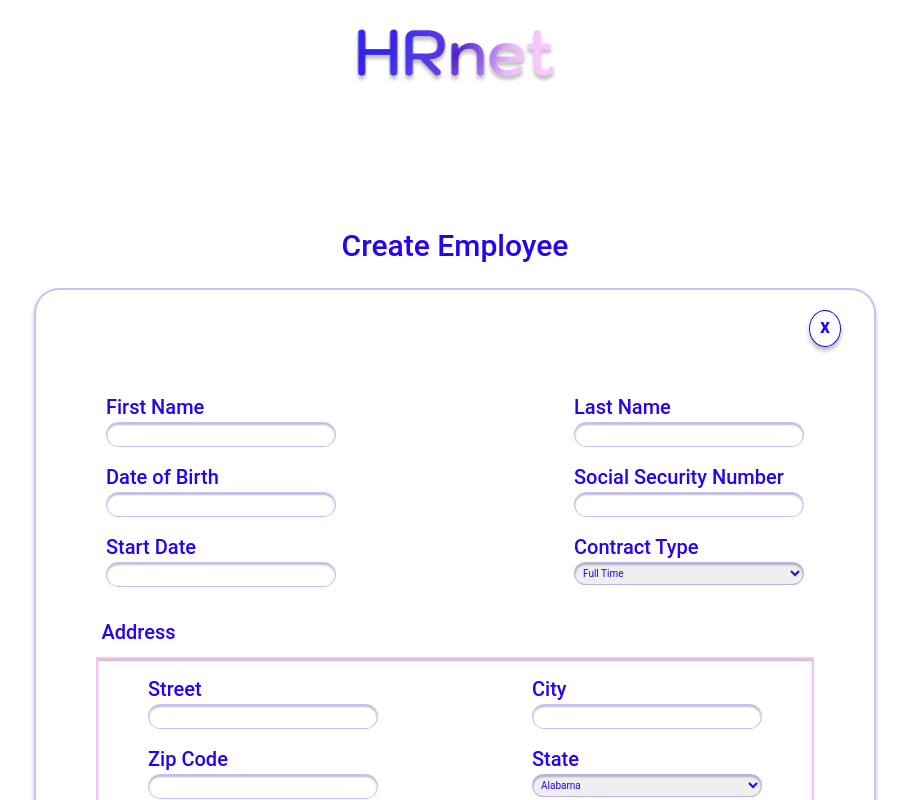
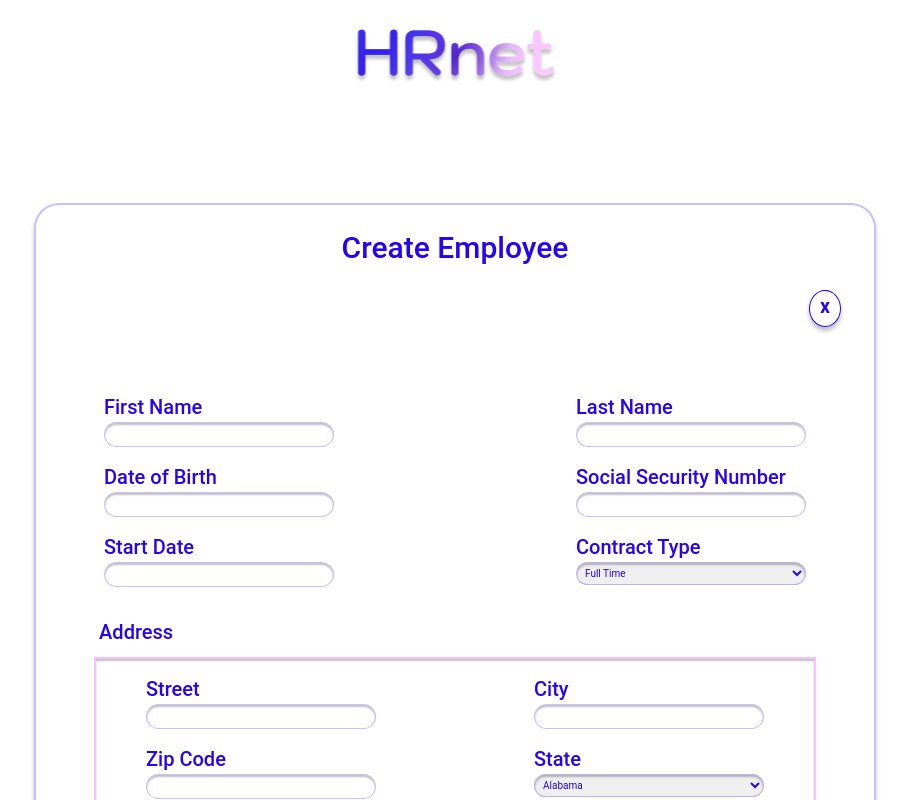
Before and after one commit to Nekochan977/project-14-wealth-health-frontend, a React (Create React App) app: page / in a window 1280 px wide. Both pictures are taken after a click on the button "Create new employee". Shown: the top 800 px of the page, without its empty margins (185-1094 px from the left). Built offline with nearby package versions, Linux system fonts and the light colour scheme; a web font is replaced by a local one.

Commit message:
generic Modal component

```diff
--- a/src/App.js
+++ b/src/App.js
@@ -3,6 +3,7 @@ import Header from "./components/header/Header"
 import Button from "./components/button/Button"
 import {useState} from "react"
 import NewEmployee from "./components/modal/NewEmployee"
+import Modal from "./components/modal/Modal";
 
 
 function App() {
@@ -12,13 +13,20 @@ function App() {
     function open() {
         setIsOpen((isOpen) => true)
     }
+    function close() {
+       setIsOpen((isOpen)=>false)
+    }
 
   return (
       <div className="App">
           <Header/>
           <main className="main-container">
               {isOpen === true ?
-                  <NewEmployee/>
+                  <Modal className={"form-container"}>
+                      <h2 className={"form-title"}>Create Employee</h2>
+                      <Button className={"button right"} text={"X"} click={close}/>
+                      <NewEmployee/>
+                  </Modal>
                   :
                   <div className="button-container">
                       <Button className={"button"} text={"Create new employee"} click={open}/>
--- /dev/null
+++ b/src/components/modal/Modal.jsx
@@ -0,0 +1,11 @@
+const Modal = ({className, children}) => {
+
+    return (
+        <section className={className}>
+            {children}
+        </section>
+    )
+
+}
+
+export default Modal
--- a/src/components/modal/NewEmployee.css
+++ b/src/components/modal/NewEmployee.css
@@ -3,6 +3,10 @@
     flex-direction: column;
     align-items: center;
     width: 84.2rem;
+    background: #FFFFFF;
+    border: 2px solid rgba(37, 3, 244, 0.25);
+    border-radius: 25px;
+    box-shadow: 0px 4px 4px rgba(0, 0, 0, 0.25);
     margin: 0 auto;
 }
 .right{
@@ -22,10 +26,6 @@
 }
 
 .form{
-    background: #FFFFFF;
-    border: 2px solid rgba(37, 3, 244, 0.25);
-    border-radius: 25px;
-    box-shadow: 0px 4px 4px rgba(0, 0, 0, 0.25);
     display: flex;
     flex-wrap: wrap;
     width: inherit;
--- a/src/components/modal/NewEmployee.jsx
+++ b/src/components/modal/NewEmployee.jsx
@@ -8,14 +8,10 @@ import Calendar from "../calendar/Calendar";
 
 const NewEmployee = () => {
     const [state, setState] = useState("Alabama")
-    const [isClosed, setIsClosed] = useState(false)
     const [openCalendar, setOpenCalendar] = useState(false)
 
     const [currentDate, setCurrentDate] = useState(new Date("2022-02-01"))
 
-    function close() {
-        setIsClosed((isClosed)=>true)
-    }
     const handleChange = (event) => {
         setState(event.target.value)
     }
@@ -24,10 +20,7 @@ const NewEmployee = () => {
         setOpenCalendar((openCalendar)=> true)
     }
     return(
-        <section className={"form-container"}>
-            <h2 className={"form-title"}>Create Employee</h2>
         <form className={"form"}>
-                <Button className={"right button"} text={"X"} click={close}/>
             <div className={"row"}>
                 <div className={"input-container"}>
                     <label>First Name</label>
@@ -112,8 +105,6 @@ const NewEmployee = () => {
             </div>
             <Button text={"Save"}/>
         </form>
-
-        </section>
     )
 }
 export default NewEmployee
```
Lines whose indentation alone changed are shown as unchanged.
